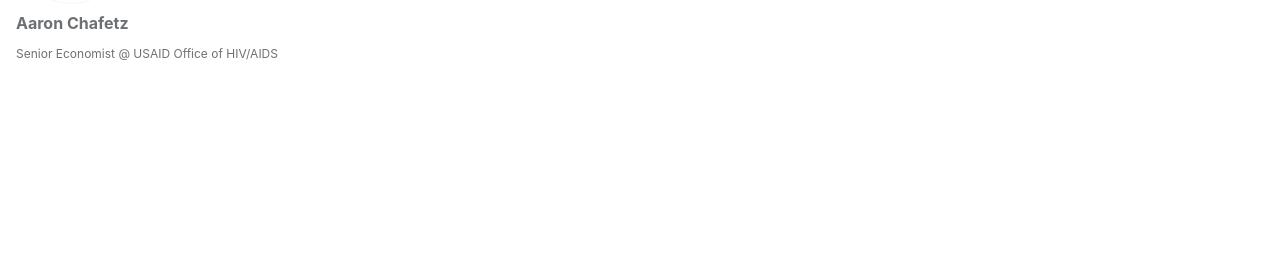
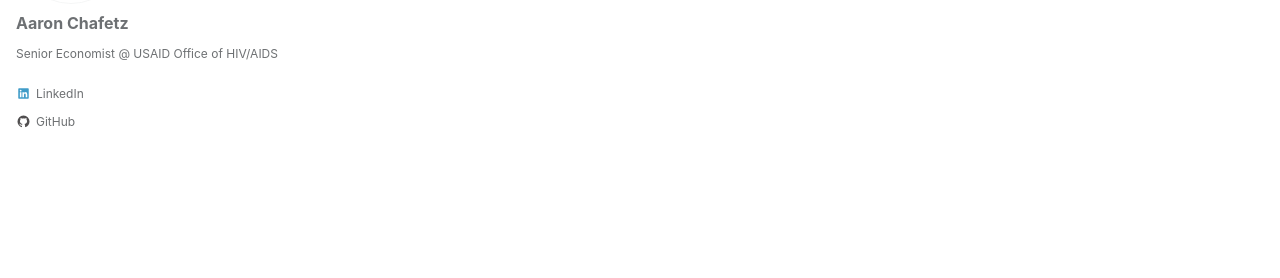
Before and after one commit to achafetz/achafetz.github.io, a Jekyll site: the page built from index.html, in a window 1280 px wide. Shown: the part 187-465 px from the top of the page. Built offline with Jekyll 4.4.1, drawn with Linux system fonts in a browser that asks for light colours; cached includes are drawn as plain includes; the list of posts is cut into pages by our own code.

Commit message:
fix: try adding to author section

```diff
--- a/_config.yml
+++ b/_config.yml
@@ -73,6 +73,8 @@
   name   : "Aaron Chafetz"
   avatar : "/assets/images/bio-photo.jpg"
   bio    : "Senior Economist @ USAID Office of HIV/AIDS"
+  github : "achafetz"
+  linkedin : "achafetz"
 links:
     - label: "Email"
       icon: "fas fa-fw fa-envelope-square"
```
